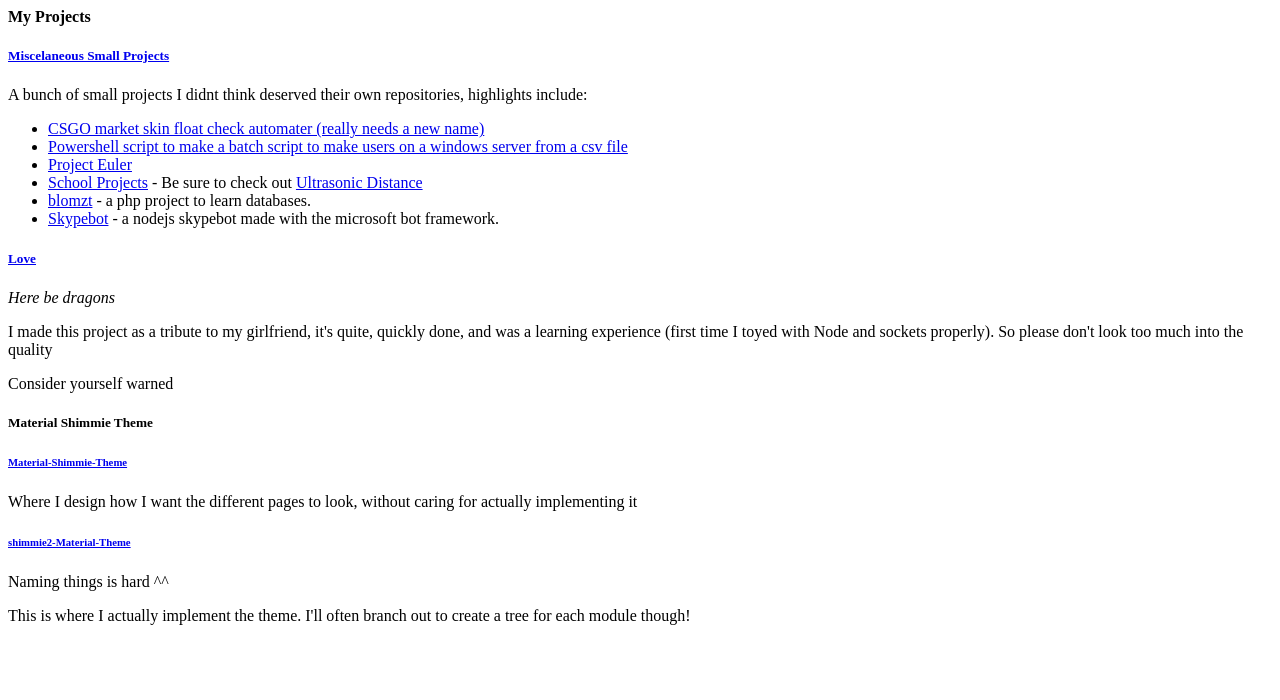
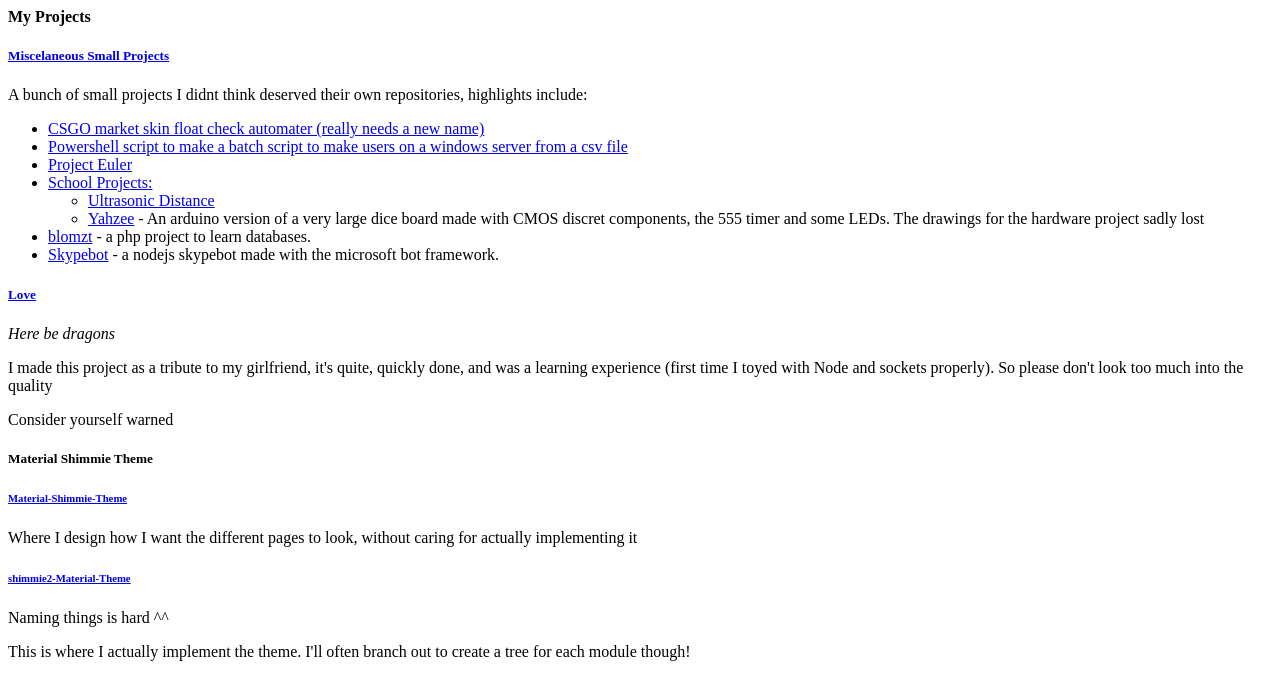
Before and after one commit to dali99/Dali99.github.io, a plain HTML site: page index.html in a window 1280 px wide. Drawn offline with Linux system fonts and the light colour scheme.

Commit message:
Add more school projects

```diff
--- a/index.html
+++ b/index.html
@@ -11,7 +11,11 @@
 		<li><a href="https://github.com/dali99/Misc-small-projects/tree/master/CS-GO/Skins">CSGO market skin float check automater (really needs a new name)</a></li>
 		<li><a href="https://github.com/dali99/Misc-small-projects/tree/master/Commissions/Fredrik/Make%20Users">Powershell script to make a batch script to make users on a windows server from a csv file</a></li>
 		<li><a href="https://github.com/dali99/Misc-small-projects/tree/master/Project-Euler">Project Euler</a></li>
-		<li><a href="https://github.com/dali99/Misc-small-projects/tree/master/School/">School Projects</a> - Be sure to check out <a href="https://github.com/dali99/Misc-small-projects/tree/master/School/vg1/Dataelektronikk/Ultrasonic-Distance">Ultrasonic Distance</a></li>
+		<li><a href="https://github.com/dali99/Misc-small-projects/tree/master/School/">School Projects:</a>
+		<ul>
+			<li><a href="https://github.com/dali99/Misc-small-projects/tree/master/School/vg1/Dataelektronikk/Ultrasonic-Distance">Ultrasonic Distance</a></li>
+			<li><a href="https://github.com/dali99/Misc-small-projects/blob/master/School/vg2/Yahzee/yahzee.ino">Yahzee</a> - An arduino version of a very large dice board made with CMOS discret components, the 555 timer and some LEDs. The drawings for the hardware project sadly lost</li>
+		</ul>
 		<li><a href="https://github.com/dali99/Misc-small-projects/tree/master/blomzt">blomzt</a> - a php project to learn databases.</li>
 		<li><a href="https://github.com/dali99/Misc-small-projects/tree/master/dodsorfas/Skypebot">Skypebot</a> - a nodejs skypebot made with the microsoft bot framework.</li>
 	</ul>
```
